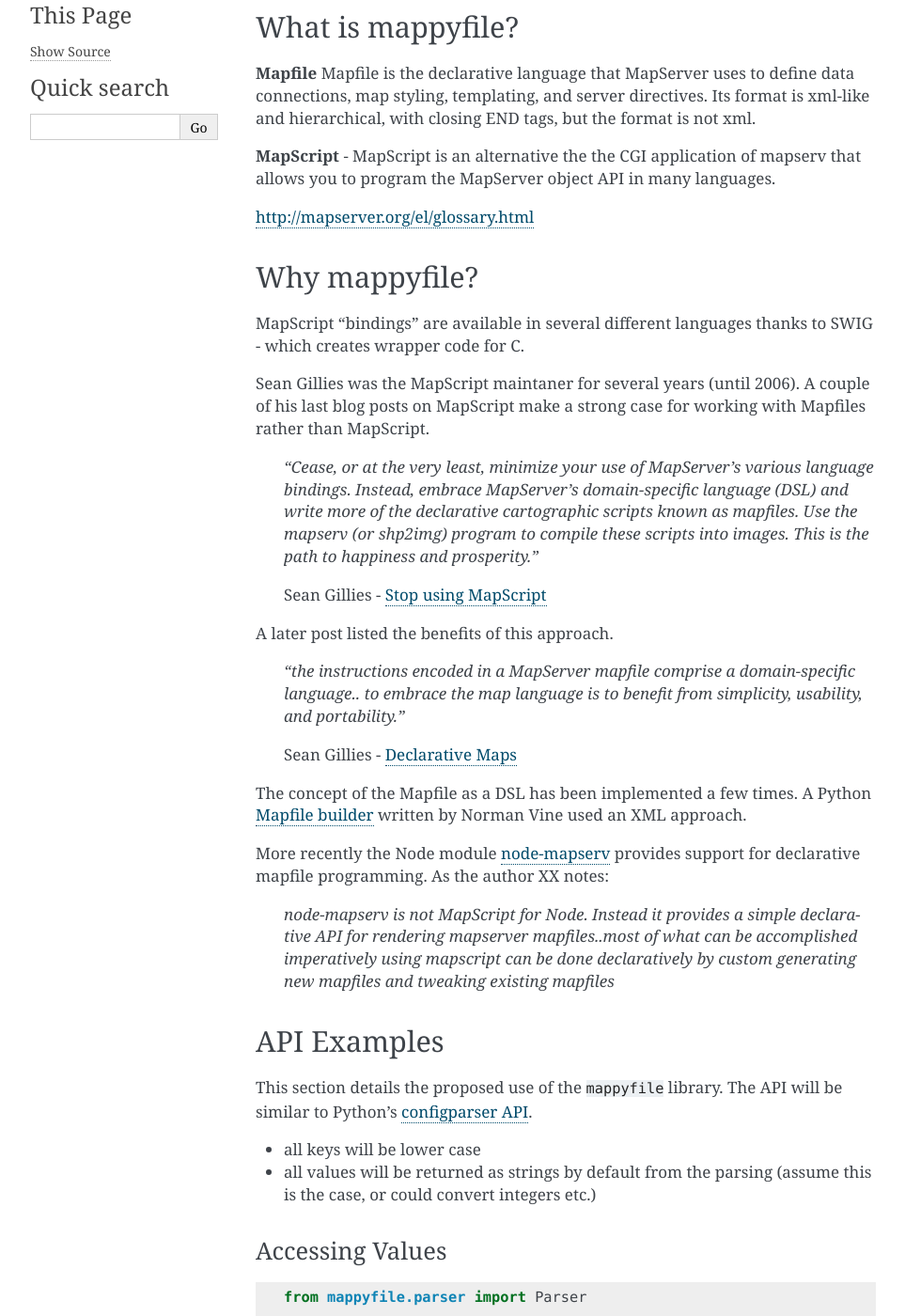
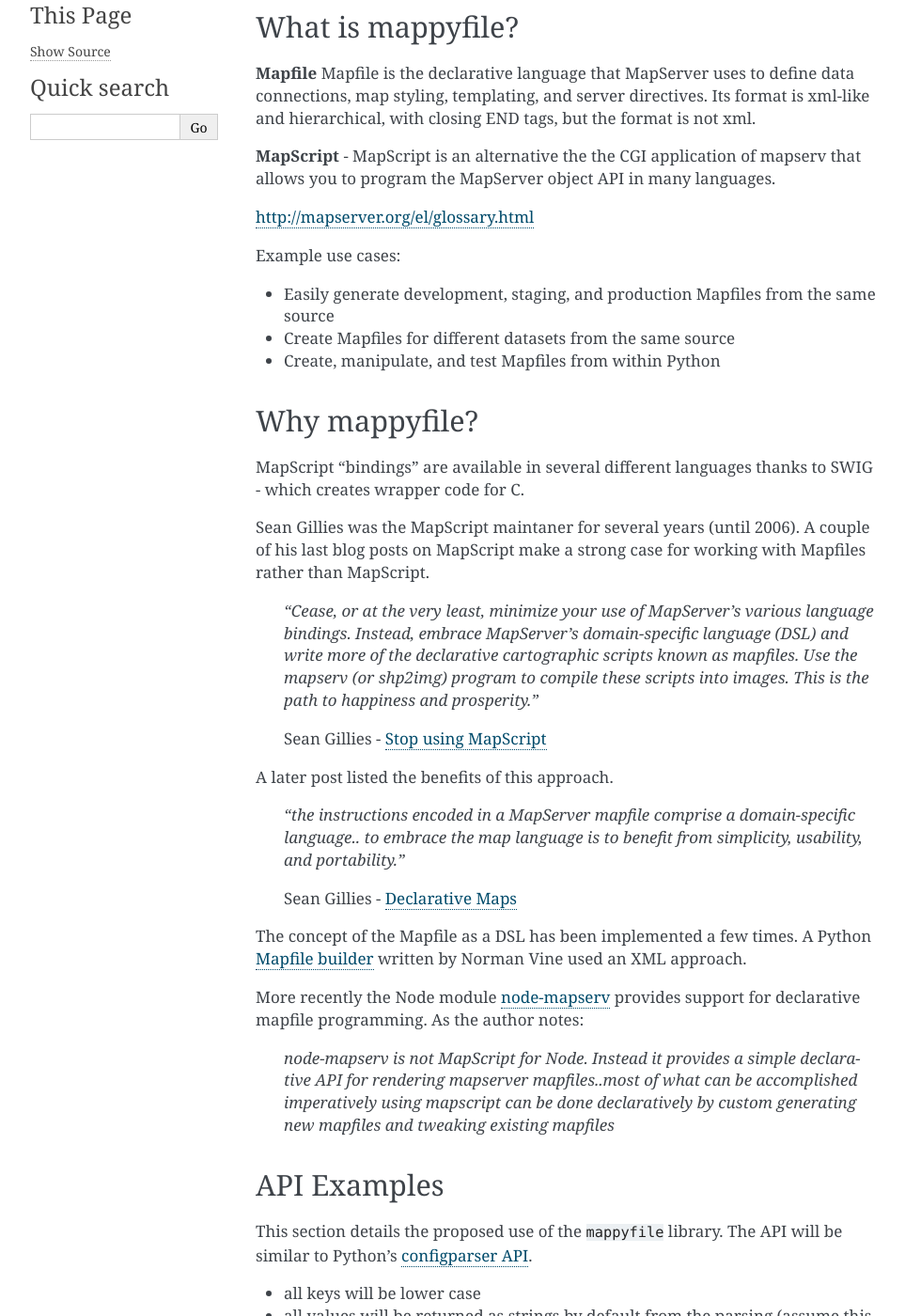
Before and after one commit to geographika/mappyfile, a Sphinx documentation site: the page built from docs/index.rst, in a window 1280 px wide and 1400 px high, scrolled down 411 px. Shown: the whole window at 94% size, without its empty margins (148-1111 px from the left). Built offline with Sphinx 7.4.7, drawn with Linux system fonts in a browser that asks for light colours.

Commit message:
Docs and setup changes

```diff
--- a/README.rst
+++ b/README.rst
@@ -5,3 +5,8 @@
 Documentation at http://mappyfile.readthedocs.io/en/latest/
 
 Currently an unfinished prototype
+
+Requirements
+------------
+
+* Python >=2.7 (including Python 3.x)
--- a/docs/index.rst
+++ b/docs/index.rst
@@ -31,6 +31,12 @@
 
 http://mapserver.org/el/glossary.html
 
+Example use cases:
+
+* Easily generate development, staging, and production Mapfiles from the same source
+* Create Mapfiles for different datasets from the same source
+* Create, manipulate, and test Mapfiles from within Python
+
 Why mappyfile?
 --------------
 
@@ -58,7 +64,7 @@
 `Mapfile builder`_ written by Norman Vine used an XML approach.
 
 More recently the Node module `node-mapserv`_ provides support for declarative mapfile programming.
-As the author XX notes:
+As the author notes:
 
 	*node-mapserv is not MapScript for Node. Instead it provides a simple declarative API for
 	rendering mapserver mapfiles..most of what can be accomplished imperatively
--- a/setup.py
+++ b/setup.py
@@ -9,14 +9,17 @@
       description='The funniest joke in the world',
       long_description=readme(),
       classifiers=[
+        # See https://pypi.python.org/pypi?%3Aaction=list_classifiers
         'Development Status :: 3 - Alpha',
         'License :: OSI Approved :: MIT License',
         'Programming Language :: Python :: 2.7',
+        'Intended Audience :: Developers',
         'Topic :: Text Processing :: Linguistic',
+        'Topic :: Software Development :: Build Tools'
       ],
       url='http://github.com/geographika/mappyfile',
       author='Seth Girvin',
-      author_email='sgirvin@geographika.co.uk',
+      author_email='sethg@geographika.co.uk',
       license='MIT',
       packages=['mappyfile'],
       zip_safe=False)
```
Also changed, not shown: 2 other files.
